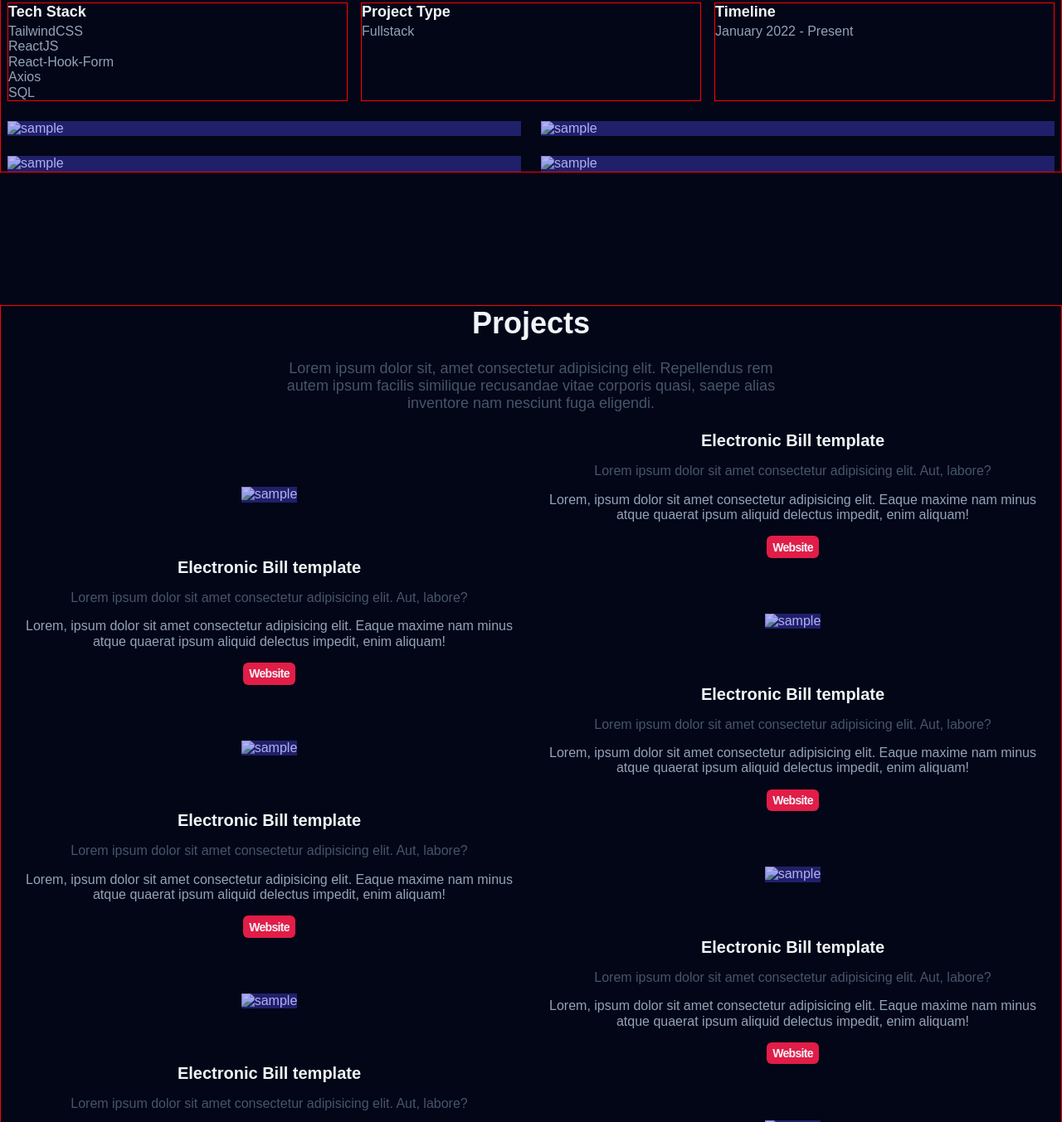
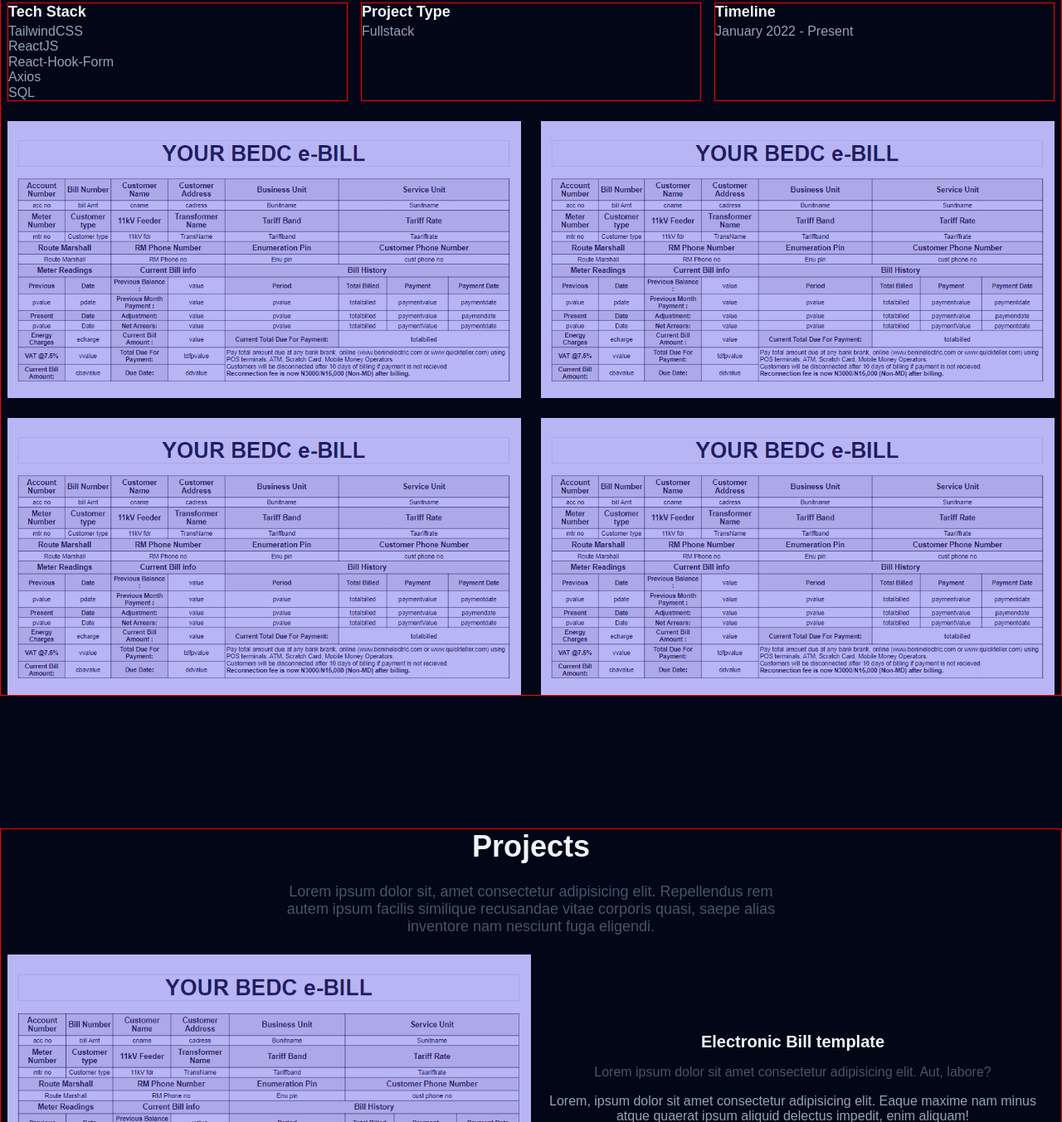
Before and after one commit to R-Ananaba/My-Portfolio-Website, a website built with Vite: page index.html in a window 1280 px wide. Shown: the part 1447-2800 px from the top of the page at 83% size. Built offline with nearby package versions, Linux system fonts and the light colour scheme; files whose address does not match are found by name; a web font is replaced by a local one.

Commit message:
image update

```diff
--- a/index.html
+++ b/index.html
@@ -74,7 +74,7 @@
 
     <main>
       <section class="hero container">
-        <img class="hero__img"  src="./public/Bedc_ebill_design.png" alt="Sample Desgin"/>
+        <img class="hero__img"  src = "./public/bedc.PNG" alt="Sample Desgin"/>
         <h2 class="hero__subtitle" >Ananaba Richard 😊</h2>
         <h1 class="hero__title">FRONT-END WEB<br> DEVELOPER</h1>
         <p class="hero__description">
@@ -101,7 +101,7 @@
           </div>
         </div>
         <div>
-          <img class="about__img lazy loading" src="https://via.placeholder.com/873x471" data-src="./public/Bedc_ebill_design-1.png" alt="profile picture">
+          <img class="about__img lazy loading" src="https://via.placeholder.com/873x471" data-src="./public/Bedc-1.png" alt="profile picture">
         </div>
       </section>
       <section id="featured" class="featured container section">
@@ -143,16 +143,16 @@
       </div>
       <div class="featured__img-container">
       <div class="featured__img-wrapper">
-        <img class = "lazy loading" src="https://via.placeholder.com/873x471" data-src="./public/Bedc_ebill_design-2.png" alt="sample">
+        <img class = "lazy loading" src="https://via.placeholder.com/873x471" data-src="./public/Bedc-2.png" alt="sample">
       </div>
       <div class="featured__img-wrapper">
-        <img class = "lazy loading" src="https://via.placeholder.com/873x471" data-src="./public/Bedc_ebill_design-3.png" alt="sample">
+        <img class = "lazy loading" src="https://via.placeholder.com/873x471" data-src="./public/Bedc-3.png" alt="sample">
       </div>
       <div class="featured__img-wrapper">
-        <img class = "lazy loading" src="https://via.placeholder.com/873x471" data-src="./public/Bedc_ebill_design-4.png" alt="sample">
+        <img class = "lazy loading" src="https://via.placeholder.com/873x471" data-src="./public/Bedc-4.png" alt="sample">
       </div>
       <div class="featured__img-wrapper">
-        <img class = "lazy loading" src="https://via.placeholder.com/873x471" data-src="./public/Bedc_ebill_design-5.png" alt="sample">
+        <img class = "lazy loading" src="https://via.placeholder.com/873x471" data-src="./public/Bedc-5.png" alt="sample">
       </div>
     </div>
       </section>
@@ -165,7 +165,7 @@
             <!-- Project 1 -->
                     <h3 class="work__project-title">Electronic Bill template</h3>
                     <div class="work__img-wrapper work__image1" >
-                    <img class = "lazy loading" src="https://via.placeholder.com/873x471" data-src="./public/Bedc_ebill_design.png-6" alt="sample">
+                    <img class = "lazy loading" src="https://via.placeholder.com/873x471" data-src="./public/Bedc-6.png" alt="sample">
                   </div>
 
                   <div class="work__project work__content1">
@@ -178,7 +178,7 @@
                     <!-- Project 2 -->
                     <h3 class="work__project-title">Electronic Bill template</h3>
                     <div class="work__img-wrapper work__image2">
-                    <img class = "lazy loading" src="https://via.placeholder.com/873x471" data-src="./public/Bedc_ebill_design-7.png" alt="sample">
+                    <img class = "lazy loading" src="https://via.placeholder.com/873x471" data-src="./public/Bedc-7.png" alt="sample">
                   </div>
 
                   <div class="work__project work__content2">
@@ -190,7 +190,7 @@
                   <!-- Project 3 -->
                   <h3 class="work__project-title">Electronic Bill template</h3>
                   <div class="work__img-wrapper work__image3">
-                  <img class = "lazy loading" src="https://via.placeholder.com/873x471" data-src="./public/Bedc_ebill_design-8.png" alt="sample">
+                  <img class = "lazy loading" src="https://via.placeholder.com/873x471" data-src="./public/Bedc-8.png" alt="sample">
                 </div>
 
                 <div class="work__project work__content3">
@@ -202,7 +202,7 @@
                 <!-- Project 4 -->
                 <h3 class="work__project-title">Electronic Bill template</h3>
                 <div class="work__img-wrapper work__image4">
-                <img class = "lazy loading" src="https://via.placeholder.com/873x471" data-src="./public/Bedc_ebill_design-9.png" alt="sample">
+                <img class = "lazy loading" src="https://via.placeholder.com/873x471" data-src="./public/Bedc-9.png" alt="sample">
               </div>
 
               <div class="work__project work__content4">
@@ -215,7 +215,7 @@
                 <!-- Project 5 -->
                 <h3 class="work__project-title">Electronic Bill template</h3>
                 <div class="work__img-wrapper work__image5">
-                <img class = "lazy loading" src="https://via.placeholder.com/873x471" data-src="./public/Bedc_ebill_design-10.png" alt="sample">
+                <img class = "lazy loading" src="https://via.placeholder.com/873x471" data-src="./public/Bedc-10.png" alt="sample">
               </div>
 
               <div class="work__project work__content5">
@@ -227,7 +227,7 @@
               <!-- Project 6 -->
               <h3 class="work__project-title">Electronic Bill template</h3>
               <div class="work__img-wrapper work__image6">
-              <img class = "lazy loading" src="https://via.placeholder.com/873x471" data-src="./public/Bedc_ebill_design-11.png" alt="sample">
+              <img class = "lazy loading" src="https://via.placeholder.com/873x471" data-src="./public/Bedc-11.png" alt="sample">
             </div>
 
             <div class="work__project work__content6">
```
Also changed, not shown: public/Bedc-1.PNG (renamed from public/Bedc_ebill_design -1.PNG), public/Bedc-10.PNG (renamed from public/Bedc_ebill_design -10.PNG), public/Bedc-11.PNG (renamed from public/Bedc_ebill_design -11.PNG), public/Bedc-2.PNG (renamed from public/Bedc_ebill_design -2.PNG), public/Bedc-3.PNG (renamed from public/Bedc_ebill_design -3.PNG), public/Bedc-4.PNG (renamed from public/Bedc_ebill_design -4.PNG), public/Bedc-5.PNG (renamed from public/Bedc_ebill_design -5.PNG), public/Bedc-6.PNG (renamed from public/Bedc_ebill_design -6.PNG), public/Bedc-7.PNG (renamed from public/Bedc_ebill_design -7.PNG), public/Bedc-8.PNG (renamed from public/Bedc_ebill_design -8.PNG), public/Bedc-9.PNG (renamed from public/Bedc_ebill_design -9.PNG), public/Bedc.PNG (renamed from public/Bedc_ebill_design.PNG).
